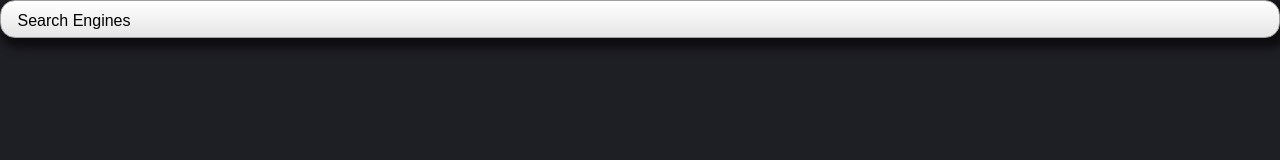
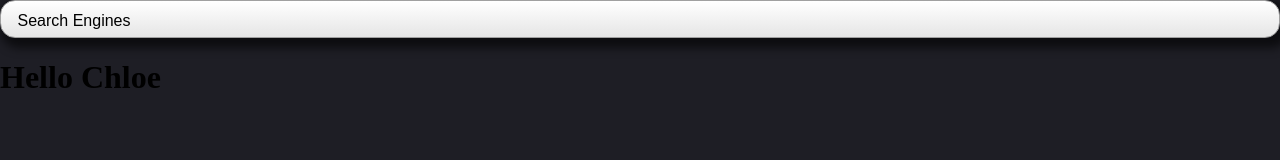
Before and after one commit to lilblock1/EasySearch, a plain HTML site: page index.html in a window 1280 px wide. Drawn offline with Linux system fonts and the light colour scheme.

Commit message:
Update index.html

```diff
--- a/index.html
+++ b/index.html
@@ -43,5 +43,8 @@
 
 	</script>
 </div></div>  </div>
+
+<h1>Hello Chloe</h1>
+
 </body>
 </html>
```
